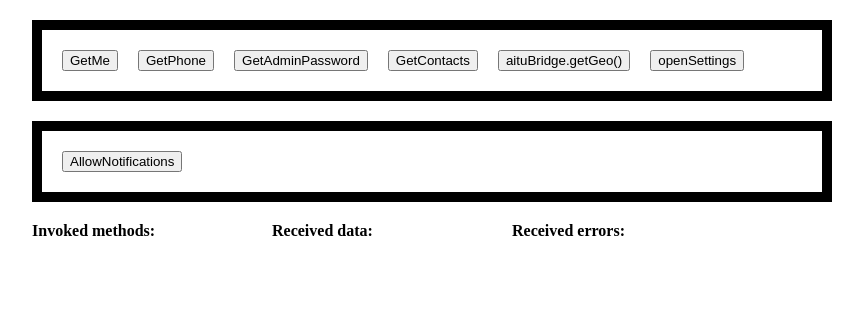
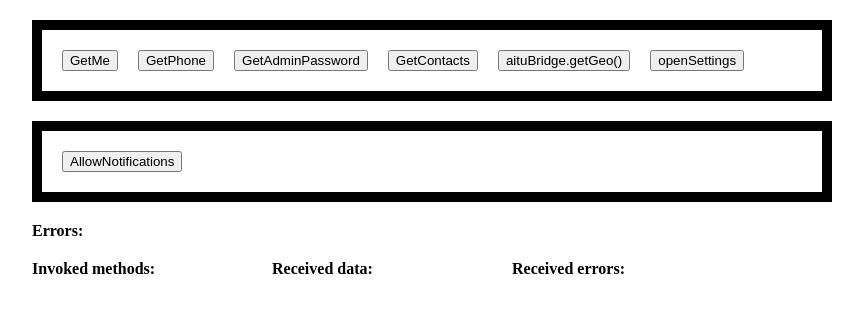
Before and after one commit to lgordey/lgordey.github.io, a Next.js app: page /test in a window 1280 px wide. Shown: the top 312 px of the page, without its empty margins (208-1071 px from the left). Built offline with nearby package versions, Linux system fonts and the light colour scheme.

Commit message:
set error as html, not alert

```diff
--- a/pages/test.js
+++ b/pages/test.js
@@ -22,6 +22,7 @@ function Test({ classes }) {
   const [calledMethods, setCalledMethods] = useState([]);
   const [receivedData, setReceivedData] = useState([]);
   const [receivedError, setReceivedError] = useState([]);
+  const [ errors, setErrors ] = useState([]);
 
   const handleInvokeMethod = async (methodName) => {
     setCalledMethods(prevArray => [...prevArray, methodName])
@@ -35,7 +36,7 @@ function Test({ classes }) {
 
   const handleGetGeoMethod = async (methodName) => {
     if (!aituBridge.supports(methodName)) {
-      alert(`Метод ${methodName} не поддерживается в текущей версии приложения`);
+      setErrors(prevArray => [...prevArray, `Метод "${methodName}" не поддерживается в текущей версии приложения`]);
       return;
     }
 
@@ -52,7 +53,7 @@ function Test({ classes }) {
 
   const handleOpenSettingsMethod = async (methodName) => {
     if (!aituBridge.supports(methodName)) {
-      alert(`Метод ${methodName} не поддерживается в текущей версии приложения`);
+      setErrors(prevArray => [...prevArray, `Метод "${methodName}" не поддерживается в текущей версии приложения`]);
       return;
     }
 
@@ -79,6 +80,12 @@ function Test({ classes }) {
       </div>
       <div className={classes.btnWrapper}>
         <button onClick={() => handleInvokeMethod('AllowNotifications')}>AllowNotifications</button>
+      </div>
+      <div style={{ marginTop: 20 }} >
+        <b>Errors:</b>
+        {errors.map((errMessage, i) => (
+            <div key={i + errMessage}>{errMessage}</div>
+          ))}
       </div>
       <div style={{ marginTop: 20, display: 'flex' }}>
         <div style={{ width: '30%' }}>
```
